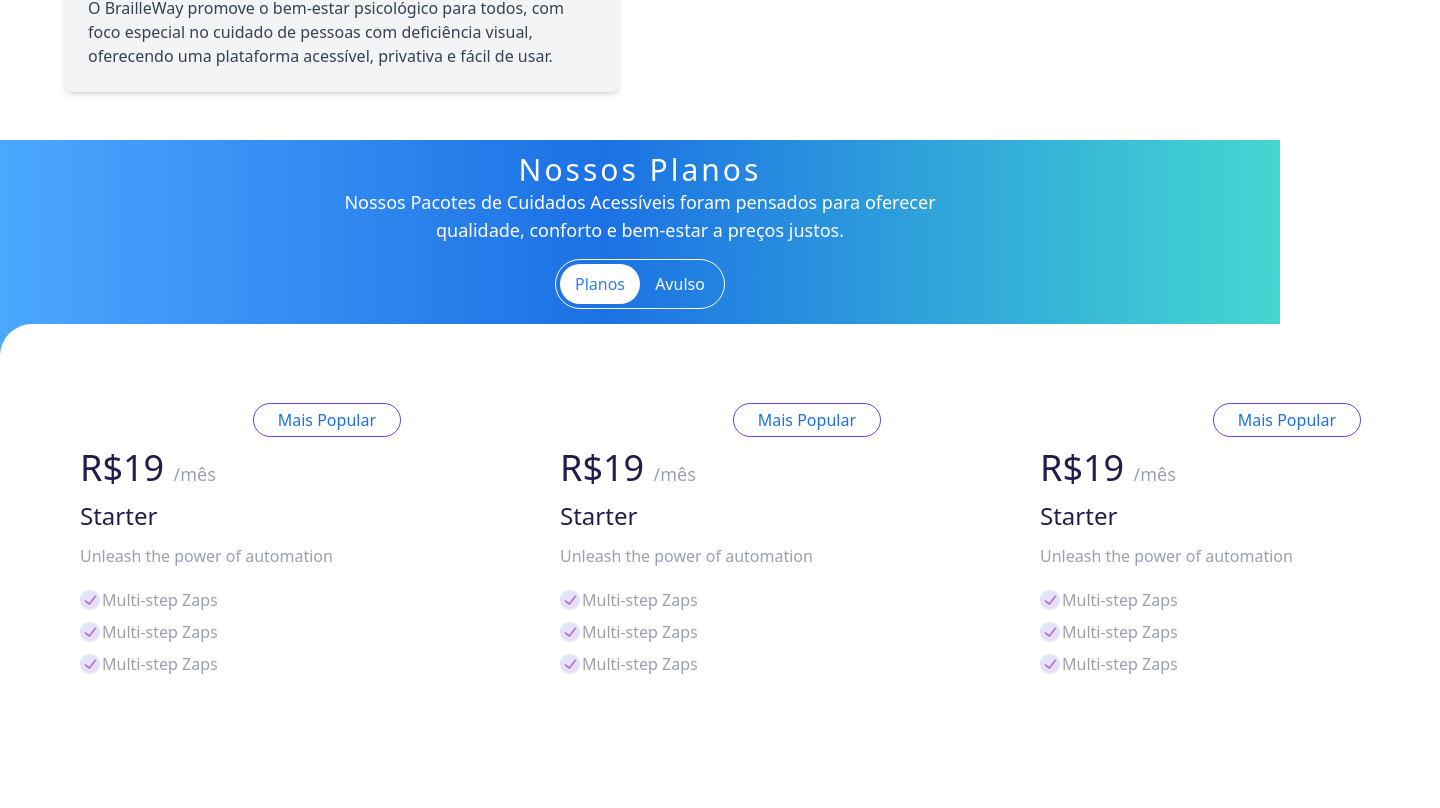
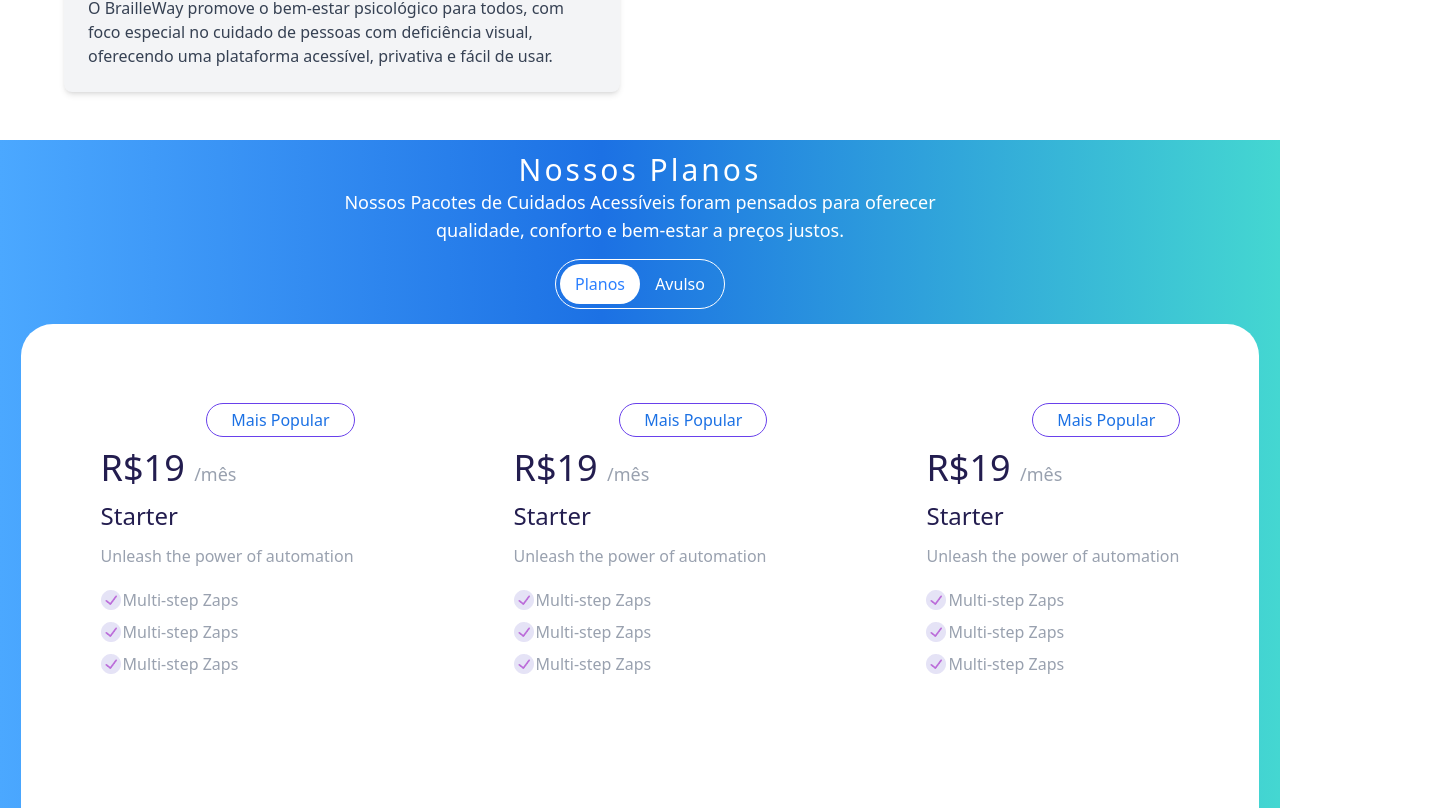
Before and after one commit to BrailleWay/frontend-nextjs-brailleway, a Next.js app: page /homepage in a window 1280 px wide. Shown: the part 2772-3580 px from the top of the page, 1440 px wide, since content can reach past the window. Built offline with nearby package versions, Linux system fonts and the light colour scheme.

Commit message:
planos agora está responsivo

```diff
--- a/app/ui/home/Section7.js
+++ b/app/ui/home/Section7.js
@@ -9,41 +9,34 @@ export default function Section7(){
     const [ativo, setAtivo] = useState('planos');
     return(
         <div className='bg-[linear-gradient(to_right,_#4BA8FF_0%,_#1C71E4_47%,_#44D7D1_100%)]'>
-            <div className='text-white lg:max-w-8xl mx-auto flex flex-col'>
+            <div className='text-white container lg:max-w-8xl mx-auto flex flex-col'>
                 <h2 className='tracking-widest mt-3 font-["Poppins-medium"] text-center text-3xl'>Nossos Planos</h2>
                 <h3 className=' text-center font-["Inter-medium"] text-base lg:text-lg lg:w-1/2 mx-3 lg:mx-auto'>Nossos Pacotes de Cuidados Acessíveis foram pensados para oferecer qualidade, conforto e bem-estar a preços justos.</h3>
                 <div className='mt-4 flex flex-row items-center font-["Poppins-semibold"] rounded-full w-fit mx-auto outline-white outline p-1'>
-
-
-
                     <button onClick={() => setAtivo('planos')} className={`cursor-pointer rounded-full p-2 text-center text-md w-20 mx-auto ${
                         ativo === 'planos' ? 'text-blue-500 bg-white' : 'text-white bg-transparent'
                     }`}>Planos</button>
                     <button onClick={() => setAtivo('avulso')} className={`cursor-pointer rounded-full p-2 text-center text-md w-20 mx-auto ${
                         ativo === 'avulso' ? 'text-blue-500 bg-white' : 'text-white bg-transparent'
                     }`}>Avulso</button>
-
-
-
-
                 </div>
-                <div id="planos" className='lg:justify-center sm:justify-center sm:mx-auto mt-4 gap-20 p-10 mb-10 md:mx-auto w-fit bg-white mx-2.5 lg:mx-auto rounded-4xl  font-["Poppins-medium"]'>
-                    <div className=' '>
+                <div id="planos" className=' mx-auto lg:justify-center sm:justify-center sm:mx-auto mt-4 gap-20 p-10 mb-10 md:mx-auto bg-white lg:mx-auto rounded-4xl  font-["Poppins-medium"]'>
+                    <div className=''>
 
 
 
                         <AnimatePresence mode="wait">
                             {ativo === 'planos' ? (
                                 <motion.div
-                                    key="plano1"
+                                    key="planos"
                                     initial={{ opacity: 0, y: 20 }}
                                     animate={{ opacity: 1, y: 0 }}
                                     exit={{ opacity: 0, y: -20 }}
                                     transition={{ duration: 0.4 }}
                                 >
-                                    <div className={`lg:flex lg:flex-row gap-20`}>
+                                    <div className={`flex flex-col lg:flex-row items-center justify-center gap-10 lg:gap-20`}>
                             <div id="plano1" className=' space-y-3  p-10  flex flex-col hover:shadow-3xl hover:-translate-y-10 ease-in-out transition hover:scale-105 duration-300 group hover:bg-gradient-to-r hover:from-[#6941EB] hover:via-[#6941EB] hover:to-[#4BA8FF] rounded-4xl bg-white'>
-                                <div className=' text-[#1C71E4] flex max-w-xs w-screen justify-end'><p className='bg-white rounded-4xl px-6 py-1 outline outline-[#6941EB] group-hover:outline-none transition duration-300 ease-in-out '>Mais Popular</p></div>
+                                <div className=' text-[#1C71E4] flex justify-end'><p className='bg-white rounded-4xl px-6 py-1 outline outline-[#6941EB] group-hover:outline-none transition duration-300 ease-in-out '>Mais Popular</p></div>
                                 <h2 className='group-hover:text-white text-4xl font-["Poppins-bold"] text-[#231D4F]'>R$19 <span className='text-gray-400 text-lg group-hover:text-white'>/mês</span></h2>
                                 <h3 className='group-hover:text-white text-[#231D4F] text-2xl'>Starter</h3>
                                 <p className='group-hover:text-white text-gray-400 text-base'>Unleash the power of automation</p>
@@ -64,7 +57,7 @@ export default function Section7(){
                                     <button className='cursor-pointer mt-40 py-3 rounded-2xl bg-[linear-gradient(to_right,_#1E92A9_0%,_#498FE5_38%,_#4784F6_78%)]'>Comprar Agora</button>
                             </div>
                             <div id="plano2" className=' space-y-3  p-10  flex flex-col hover:shadow-3xl hover:-translate-y-10 ease-in-out transition hover:scale-105 duration-300 group hover:bg-gradient-to-r hover:from-[#6941EB] hover:via-[#6941EB] hover:to-[#4BA8FF] rounded-4xl bg-white'>
-                                <div className=' text-[#1C71E4] flex max-w-xs w-screen justify-end'><p className='bg-white rounded-4xl px-6 py-1 outline outline-[#6941EB] group-hover:outline-none transition duration-300 ease-in-out '>Mais Popular</p></div>
+                                <div className=' text-[#1C71E4] flex justify-end'><p className='bg-white rounded-4xl px-6 py-1 outline outline-[#6941EB] group-hover:outline-none transition duration-300 ease-in-out '>Mais Popular</p></div>
                                 <h2 className='group-hover:text-white text-4xl font-["Poppins-bold"] text-[#231D4F]'>R$19 <span className='text-gray-400 text-lg group-hover:text-white'>/mês</span></h2>
                                 <h3 className='group-hover:text-white text-[#231D4F] text-2xl'>Starter</h3>
                                 <p className='group-hover:text-white text-gray-400 text-base'>Unleash the power of automation</p>
@@ -85,7 +78,7 @@ export default function Section7(){
                                     <button className='cursor-pointer mt-40 py-3 rounded-2xl bg-[linear-gradient(to_right,_#1E92A9_0%,_#498FE5_38%,_#4784F6_78%)]'>Comprar Agora</button>
                             </div>
                             <div id="plano3" className=' space-y-3  p-10  flex flex-col hover:shadow-3xl hover:-translate-y-10 ease-in-out transition hover:scale-105 duration-300 group hover:bg-gradient-to-r hover:from-[#6941EB] hover:via-[#6941EB] hover:to-[#4BA8FF] rounded-4xl bg-white'>
-                                <div className=' text-[#1C71E4] flex max-w-xs w-screen justify-end'><p className='bg-white rounded-4xl px-6 py-1 outline outline-[#6941EB] group-hover:outline-none transition duration-300 ease-in-out '>Mais Popular</p></div>
+                                <div className=' text-[#1C71E4] flex justify-end'><p className='bg-white rounded-4xl px-6 py-1 outline outline-[#6941EB] group-hover:outline-none transition duration-300 ease-in-out '>Mais Popular</p></div>
                                 <h2 className='group-hover:text-white text-4xl font-["Poppins-bold"] text-[#231D4F]'>R$19 <span className='text-gray-400 text-lg group-hover:text-white'>/mês</span></h2>
                                 <h3 className='group-hover:text-white text-[#231D4F] text-2xl'>Starter</h3>
                                 <p className='group-hover:text-white text-gray-400 text-base'>Unleash the power of automation</p>
@@ -116,7 +109,7 @@ export default function Section7(){
                                     transition={{ duration: 0.4 }}
                                 >
                                 <div id="plano1" className=' space-y-3  p-10  flex flex-col hover:shadow-3xl hover:-translate-y-10 ease-in-out transition hover:scale-105 duration-300 group hover:bg-gradient-to-r hover:from-[#6941EB] hover:via-[#6941EB] hover:to-[#4BA8FF] rounded-4xl bg-white'>
-                                <div className=' text-[#1C71E4] flex max-w-xs w-screen justify-end'><p className='bg-white rounded-4xl px-6 py-1 outline outline-[#6941EB] group-hover:outline-none transition duration-300 ease-in-out '>Mais Popular</p></div>
+                                <div className=' text-[#1C71E4] flex  justify-end'><p className='bg-white rounded-4xl px-6 py-1 outline outline-[#6941EB] group-hover:outline-none transition duration-300 ease-in-out '>Mais Popular</p></div>
                                 <h2 className='group-hover:text-white text-4xl font-["Poppins-bold"] text-[#231D4F]'>R$19 <span className='text-gray-400 text-lg group-hover:text-white'>/mês</span></h2>
                                 <h3 className='group-hover:text-white text-[#231D4F] text-2xl'>Starter</h3>
                                 <p className='group-hover:text-white text-gray-400 text-base'>Unleash the power of automation</p>
```
